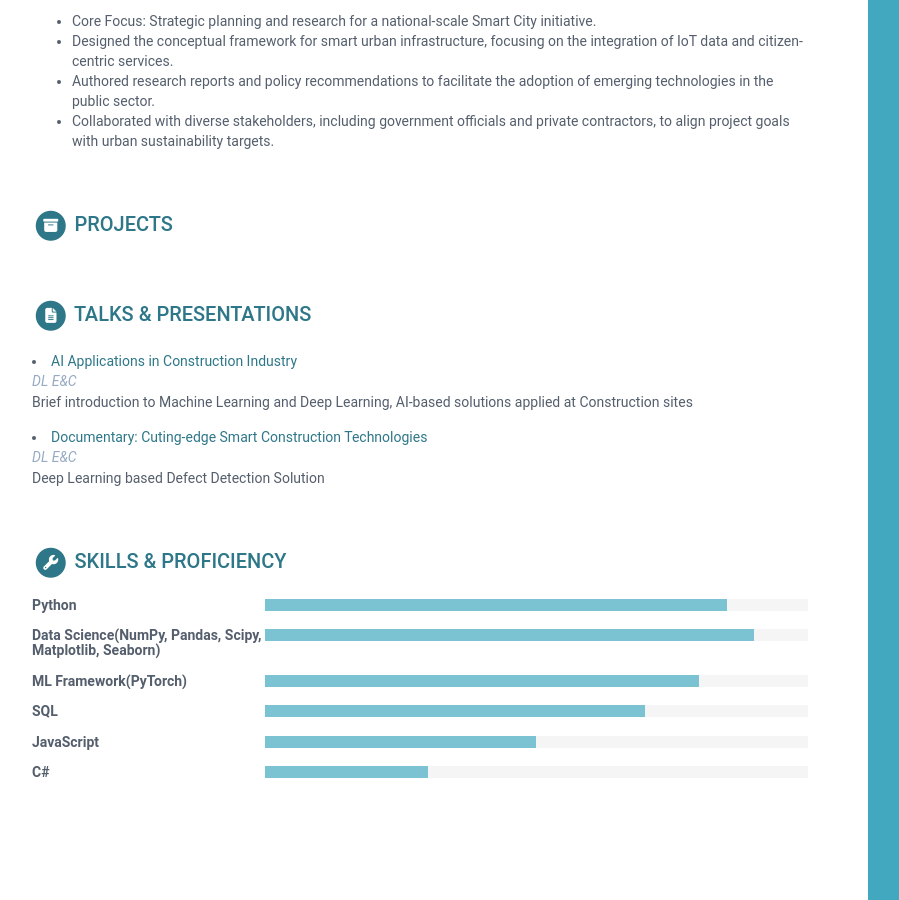
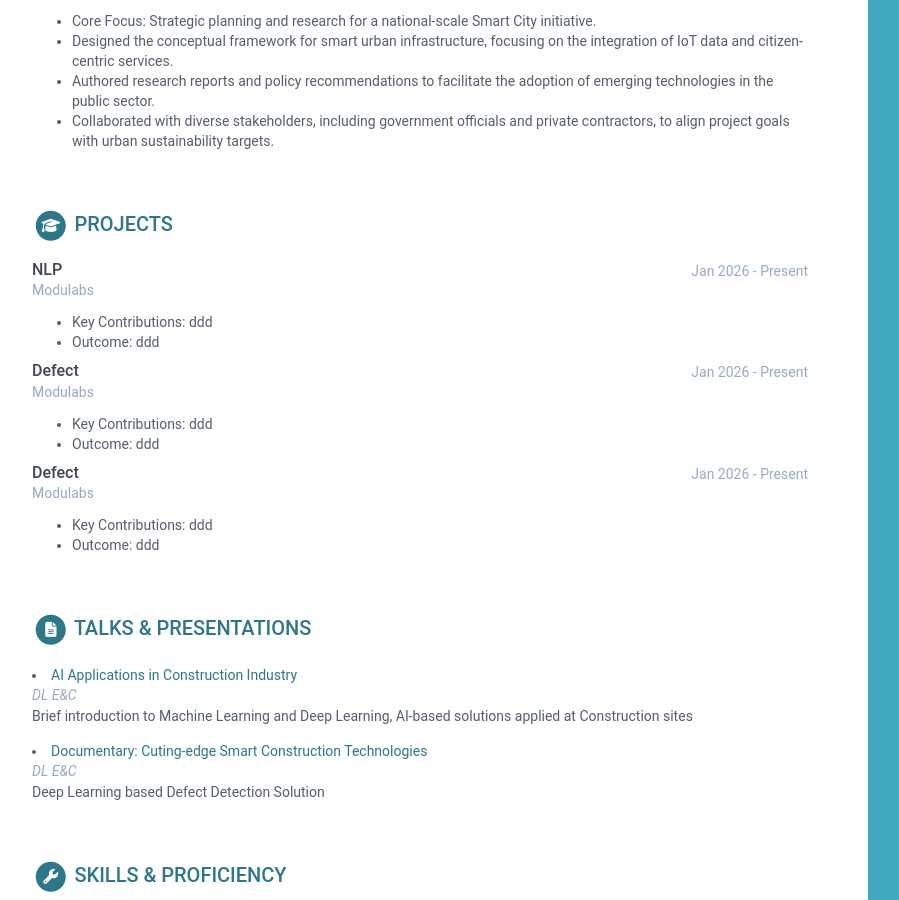
Before and after one commit to nanunzoey/nanunzoey.github.io, a Jekyll site: the page built from print.html, in a window 1280 px wide and 900 px high, scrolled down 1330 px. Shown: the whole window, without its empty margins (28-927 px from the left). Built offline with Jekyll 4.4.1, drawn with Linux system fonts in a browser that asks for light colours; nearby versions of some CDN libraries; library files that are not in the unit come from our copies; some of the changed lines change nothing that is shown.

Commit message:
Update data.yml

```diff
--- a/_data/data.yml
+++ b/_data/data.yml
@@ -117,43 +117,39 @@ experiences:
       - Authored research reports and policy recommendations to facilitate the adoption of emerging technologies in the public sector.
       - Collaborated with diverse stakeholders, including government officials and private contractors, to align project goals with urban sustainability targets.
 
-projects:
+certifications:
   title: Projects
-  info:
-  - role: NLP
-    time: Jan 2026 - Present
-    company: Modulabs
+  list:
+  - name: NLP
+    start: Jan 2026
+    end: Present
+    organization: Modulabs
+    credentialid:
+    credentialurl:
+    credentialname:
     details: |
       - Key Contributions: ddd
-      - To conduct in-depth literature reviews on state-of-the-art papers regarding robot-environment interaction and trustworthy decision-making.
-      - Outcome: ddd.
-
-  - role: Defect
-    time: Apr 2022 - Dec 2025
-    company: project name | DL E&C
+      - Outcome: ddd
+  - name: Defect
+    start: Jan 2026
+    end: Present
+    organization: Modulabs
+    credentialid:
+    credentialurl:
+    credentialname:
     details: |
-      - Core Focus: Developing applied AI solutions to digitize and optimize physical construction processes.
-      - Led the R&D of AI models for site safety and progress monitoring, bridging the gap between digital software and on-site hardware constraints.
-      - Addressed the "trust gap" by designing explainable AI features, resulting in increased adoption of AI tools by field engineers and stakeholders.
-      - Optimized hardware-software integration for real-time data processing in rugged, high-stakes environments.
-
-  - role: Product Operations Manager
-    time: Mar 2020 - Mar 2021
-    company: Plannery(Kurly), Seoul
+      - Key Contributions: ddd
+      - Outcome: ddd
+  - name: Defect
+    start: Jan 2026
+    end: Present
+    organization: Modulabs
+    credentialid:
+    credentialurl:
+    credentialname:
     details: |
-      - Core Focus: Scaling product efficiency and aligning technical roadmaps with operational realities.
-      - Streamlined internal workflows between the engineering and business teams to accelerate product release cycles.
-      - Managed cross-functional projects to ensure the product met user requirements while maintaining technical feasibility.
-      - Analyzed user feedback data to define key product improvements and drive strategic decision-making.
-
-  - role: Researcher
-    time: Sep 2018 - Feb 2020
-    company: Smart City National Pilot Project Sejong 5-1, Seoul
-    details: |
-      - Core Focus: Strategic planning and research for a national-scale Smart City initiative.
-      - Designed the conceptual framework for smart urban infrastructure, focusing on the integration of IoT data and citizen-centric services.
-      - Authored research reports and policy recommendations to facilitate the adoption of emerging technologies in the public sector.
-      - Collaborated with diverse stakeholders, including government officials and private contractors, to align project goals with urban sustainability targets.
+      - Key Contributions: ddd
+      - Outcome: ddd
 
 publications:
   title: Talks & Presentations
```
